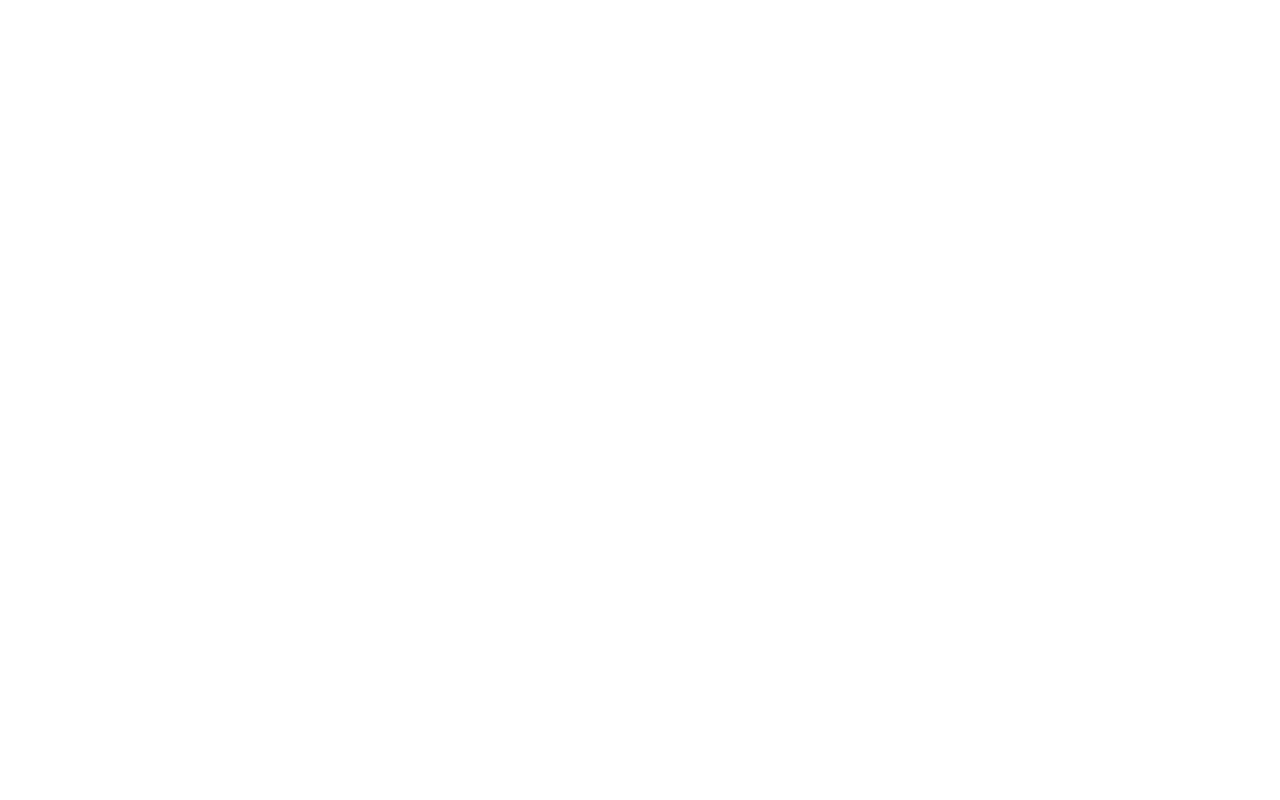
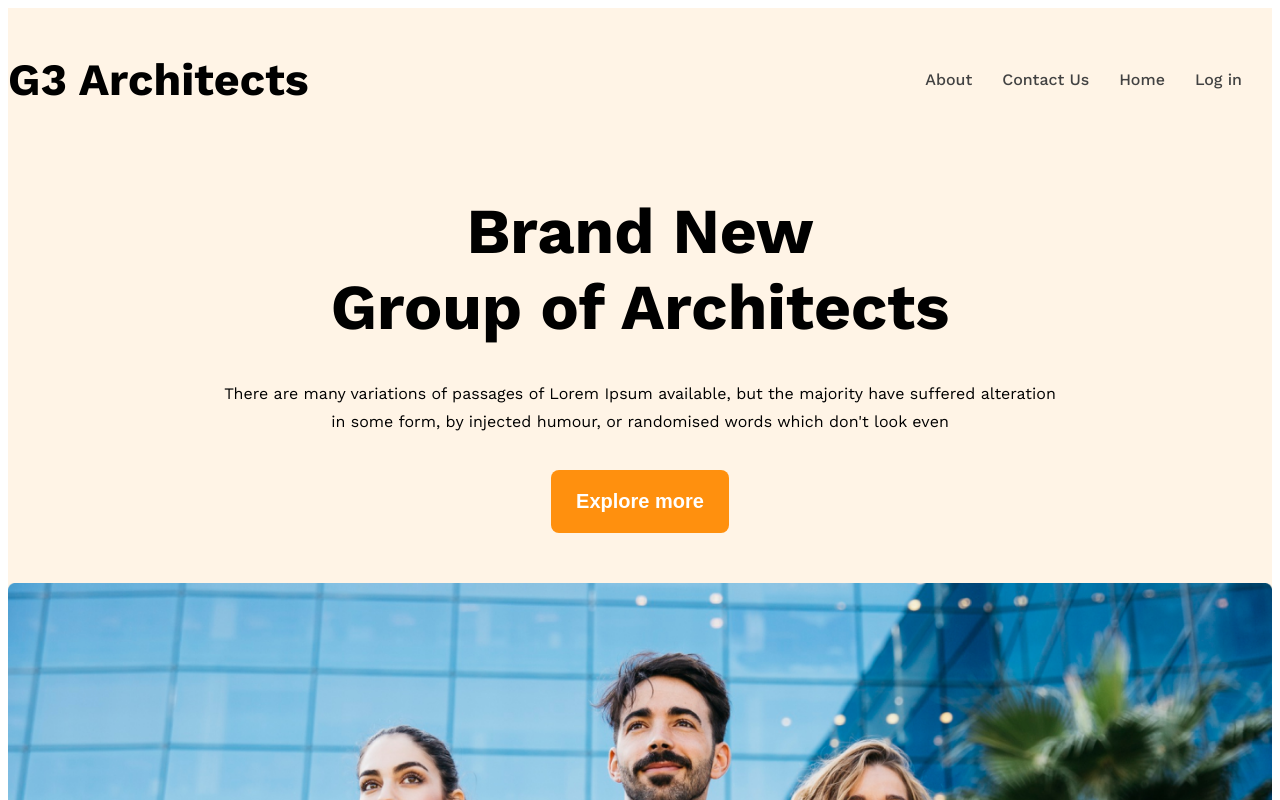
Before and after one commit to syedashraf33/g3-architects-responsive-website, a plain HTML site: page index.html in a window 1280 px wide. Shown: the top 800 px of the page. Drawn offline with nearby package versions, Linux system fonts and the light colour scheme.

Commit message:
added navbar and hero section

```diff
--- a/index.html
+++ b/index.html
@@ -6,9 +6,25 @@
     <title>G3 Architects</title>
     <link rel="stylesheet" href="styles/architects.css">
 </head>
-<body>
-    <header>
-
+<body class="work-sans-font">
+    <header class="bg-light">
+        <nav class="navbar display-flex">
+            <h3 class="brand">G3 Architects</h3>
+            <ul class="nav-liks display-flex">
+                <li class="nav-item"><a href="" class="nav-link text-gray">About</a></li>
+                <li class="nav-item"><a href="" class="nav-link text-gray">Contact Us</a></li>
+                <li class="nav-item"><a href="" class="nav-link text-gray">Home</a></li>
+                <li class="nav-item"><a href="" class="nav-link text-gray">Log in</a></li>
+            </ul>
+        </nav>
+        <div class="banner">
+            <div class="banner-content">
+            <h1 class="banner-titile">Brand New <br> Group of Architects </h1>
+            <p class="banner-description">There are many variations of passages of Lorem Ipsum available, but the majority have suffered alteration in some form, by injected humour, or randomised words which don't look even</p>
+            <button class="btn-primary">Explore more</button>
+            </div>
+            <img class="banner-image" src="images/banner.png" alt="">
+        </div>
     </header>
     <main>
 
--- a/styles/architects.css
+++ b/styles/architects.css
@@ -1,3 +1,78 @@
-body{
+@import url('https://fonts.googleapis.com/css2?family=Work+Sans:ital,wght@0,100..900;1,100..900&display=swap');
 
+.work-sans-font {
+  font-family: "Work Sans", sans-serif;
+  font-optical-sizing: auto;
+  font-weight: 400;
+  font-style: normal;
 }
+
+/* shared style */
+.display-flex{
+    display: flex;
+}
+/* dark 02 */
+.text-gray{
+    color: #424242;
+}
+/* dark 03 */
+.text-light-gray{
+    color:#727272
+}
+.bg-light{
+    background-color: rgba(255, 144, 14, 0.1);
+}
+.btn-primary{
+    background-color: #FF900E;
+    color: white;
+    padding: 20px 25px;
+    font-size: 1.25rem;
+    font-weight: 600;
+    border-radius: 8px;
+    border: none;
+}
+
+/* header style */
+
+/* navbar style */
+.navbar{
+    justify-content: space-between;
+    align-items: center;
+}
+.brand{
+    font-weight: 700;
+    font-size: 2.8rem;
+}
+.nav-item{
+    list-style: none;
+    margin-right: 30px;
+}
+
+.nav-link{
+    text-decoration: none;
+    font-weight: 500;
+}
+.navbar, .banner{
+    max-width: 1440px;
+    margin: 0 auto;
+}
+/* banner style */
+.banner-content{
+    max-width: 850px;
+    margin: 0 auto;
+    text-align: center;
+    margin-bottom:50px;
+}
+.banner-titile{
+    font-weight: 700;
+    font-size: 4rem;
+    margin-bottom: 35px;
+}
+.banner-description{
+    font-size: 1rem;
+    line-height: 1.7;
+    margin-bottom: 35px;
+}
+.banner-image{
+    width: 100%;
+}
```
